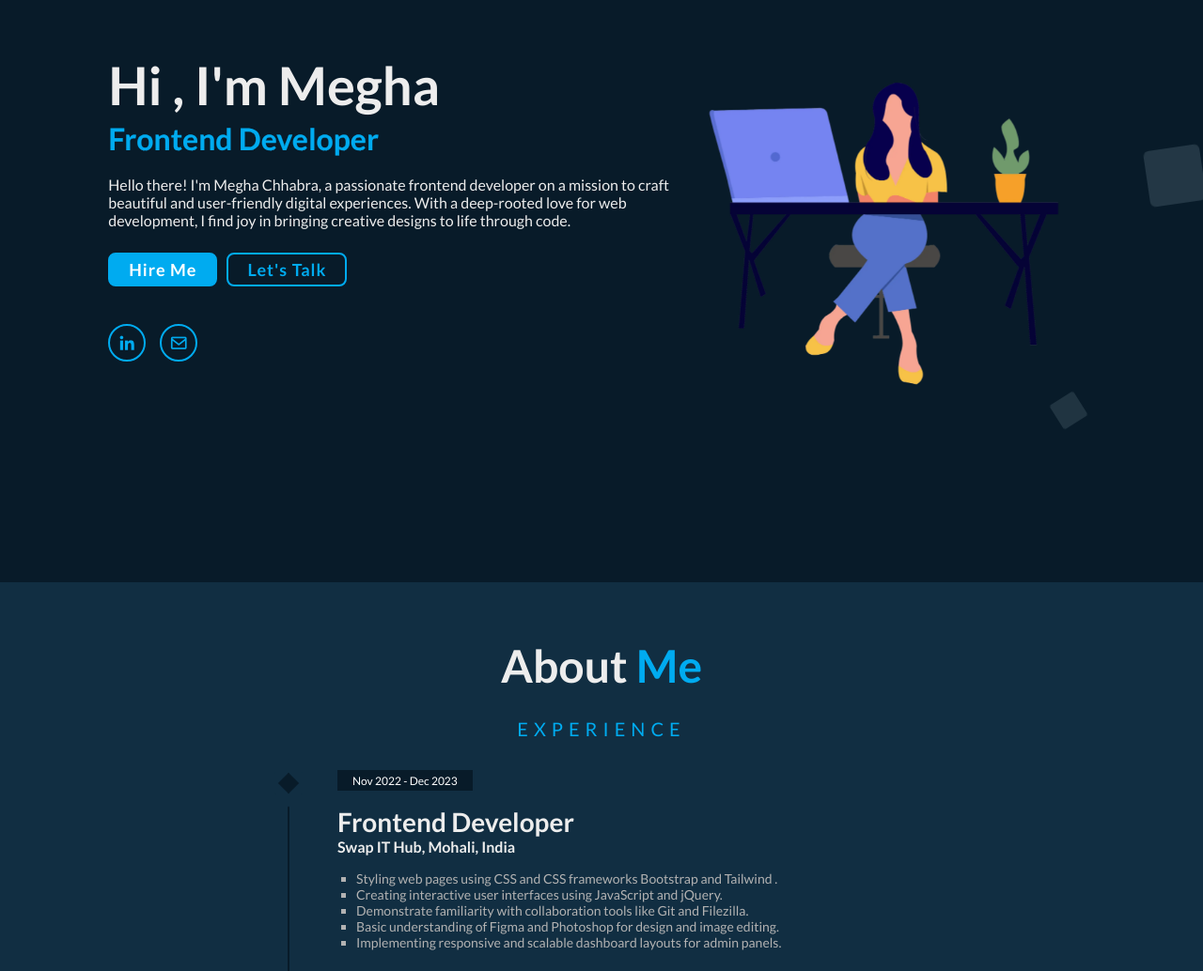
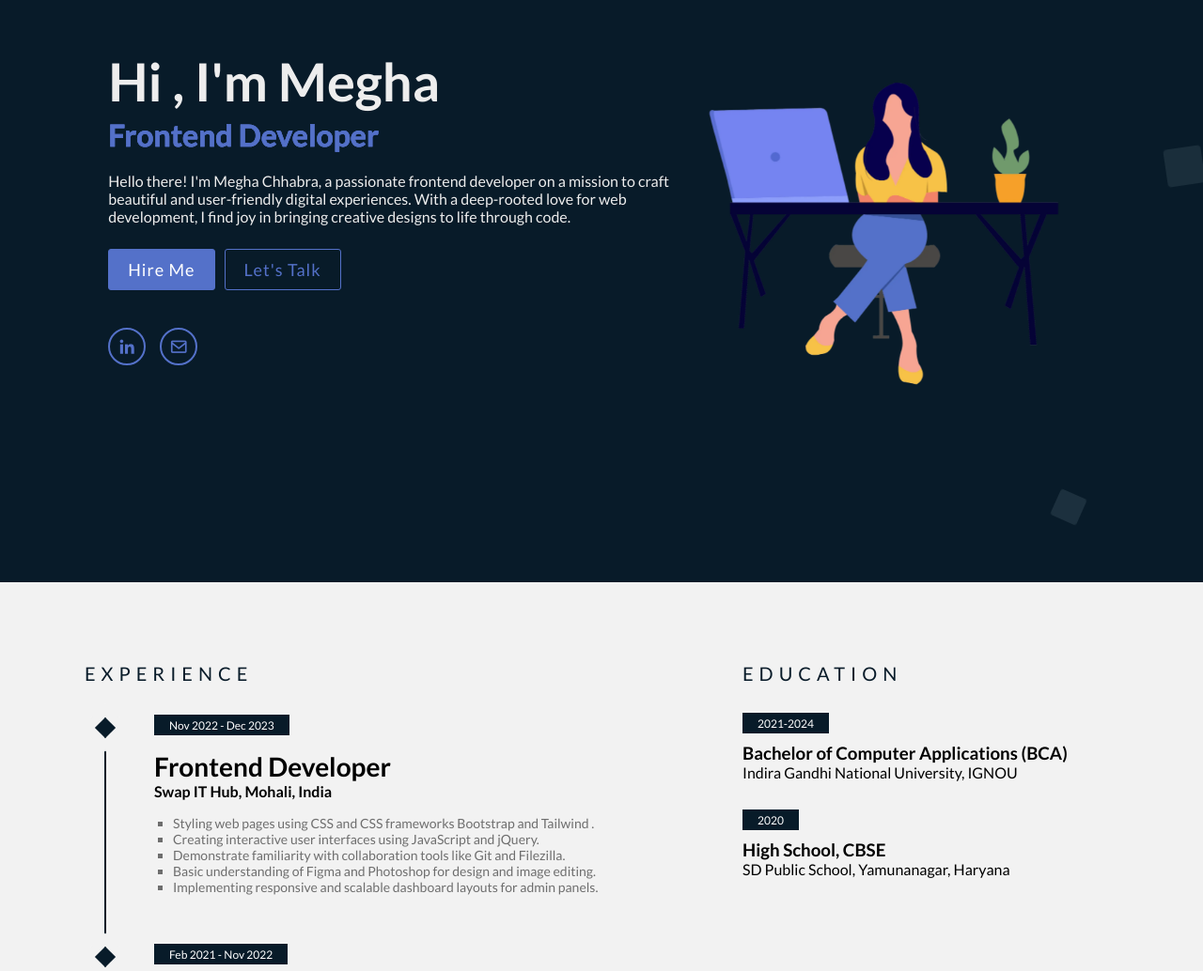
Before and after one commit to megha8191/Portfolio, a React app: page / in a window 1280 px wide. Shown: the part 180-1214 px from the top of the page at 94% size. Built offline with nearby package versions, Linux system fonts and the light colour scheme; a web font is replaced by a local one.

Commit message:
updating styles

```diff
--- a/package.json
+++ b/package.json
@@ -13,7 +13,8 @@
   "main": "index.js",
   "scripts": {
     "start": "parcel index.html --open",
-    "test": "echo \"Error: no test specified\" && exit 1"
+    "build": "parcel build --no-minify index.html",
+    "test": "jest"
   },
   "keywords": [],
   "author": "",
--- a/src/components/About.js
+++ b/src/components/About.js
@@ -3,11 +3,11 @@ import myImg from "../assets/megha.jpg"
 
 const About = () => {
   return (
-    <section className="about" id="about">
+    <section className="about white-section" id="about">
       <div className='container'>
         <div className='about-row '>
           <div>
-            <h2 className="heading" style={{ marginBottom: "2px" }}>About <span>Me</span></h2>
+            {/* <h2 className="heading" style={{ marginBottom: "2px" }}>About <span>Me</span></h2> */}
 
           </div>
           {/* <div className="about-img">
--- a/style.css
+++ b/style.css
@@ -16,7 +16,7 @@
     --bg-color: #081b29;
     --second-bg-color: #112e42;
     --text-color: #ededed;
-    --main-color: #00abf0;
+    --main-color: #5471c9;
 }
 
 html {
@@ -58,7 +58,7 @@ section {
     left: 0;
     top: 0;
     width: 100%;
-    padding: 2rem;
+    padding: 15px 2rem;
     background: var(--bg-color);
     display: flex;
     justify-content: center;
@@ -98,8 +98,11 @@ section {
     display: flex;
     align-items: center;
     min-height: 100vh;
+    max-width: 1400px;
+    margin-left: auto;
+    margin-right: auto;
     justify-content: space-between;
-    padding: 40px 9%;
+    padding: 60px 9%;
     position: relative;
     overflow: hidden;
 }
@@ -127,7 +130,7 @@ section {
     font-size: 3.2rem;
     font-weight: 700;
     color: transparent;
-    -webkit-text-stroke: .1px var(--main-color);
+    -webkit-text-stroke: .6px var(--main-color);
     background-image: linear-gradient(var(--main-color), var(--main-color));
     background-repeat: no-repeat;
     -webkit-background-clip: text;
@@ -161,15 +164,15 @@ section {
     overflow: hidden;
     transition: .5s;
     display: inline-block;
-    padding: 5px 20px;
-    font-size: 1.8rem;
+    padding: 10px 20px;
+    font-size:18px;
     letter-spacing: .1rem;
-    font-weight: 600;
+    font-weight: 500;
     background: var(--main-color);
     position: relative;
     color: #fff;
-    border-radius: 8px;
-    border: .2rem solid var(--main-color);
+    border-radius: 3px;
+    border: 1px solid var(--main-color);
 }
 
 .btn::before {
@@ -199,7 +202,7 @@ section {
 }
 
 .btn:nth-child(2):hover {
-    color: var(--bg-color);
+    color: #fff;
 }
 
 .btn-box .btn:nth-child(2)::before {
@@ -258,8 +261,11 @@ section {
 }
 
 .about {
-    /* background: linear-gradient(180deg, var(--second-bg-color), var(--bg-color)); */
-    background-color: var(--second-bg-color);
+    background-color:#f2f2f2;
+}
+.white-section ,
+.white-section .heading{
+    color:#000;
 }
 
 .about-row {
@@ -354,8 +360,8 @@ section {
 
 .circles li:nth-child(1) {
     right: 0;
-    width: 60px;
-    height: 60px;
+    width: 40px;
+    height: 40px;
     top: 60%;
     animation-delay: 0s;
 }
@@ -366,31 +372,32 @@ section {
     height: 30px;
     top: 100%;
     animation-delay: 2s;
-    animation-duration: 12s;
+    animation-duration:19;
 }
 
 .circles li:nth-child(3) {
     left: 30px;
     top: 00%;
-    width: 20px;
+    width: 14px;
     animation: animate-circle2 30s linear infinite;
-    height: 20px;
+    height: 14px;
     animation-delay: 0s;
 }
 
 /* Styling */
 .timeline {
-    margin: 30px auto 0;
+    margin: 30px auto 0 -10px;
     position: relative;
     max-width: 730px;
     list-style: none;
 }
 .timeline-row{
-
+    display: grid;
+    grid-template-columns: 1fr 400px;
 }
 .education-timeline{
-    max-width: 660px;
     margin-bottom: 30px;
+    margin-left: 0;
 }
 .education-timeline::before{
     display: none;
@@ -407,12 +414,12 @@ section {
 }
 
 .title{
-    color: var(--main-color);
+    color: var(--bg-color);
     text-transform: uppercase;
     font-weight: 500;
     letter-spacing: 6px;
     font-size: 20px;
-    text-align: center;
+    text-align: left;
     margin-top:25px;
 
 }
@@ -433,11 +440,11 @@ section {
 
 .timeline-event:hover .timeline-event-icon {
     transform: rotate(-45deg);
-    background-color: #a83279;
+    background-color: var(--main-color);
 }
 
 .timeline-event:hover .timeline-event-thumbnail {
-    box-shadow: inset 640px 0 0 0 #a83279;
+    box-shadow: inset 640px 0 0 0 var(--main-color);
 }
 
 .timeline-event-copy {
@@ -446,6 +453,7 @@ section {
     top: -30px;
     left: 64px;
     max-width: calc(100% - 70px);
+    margin-bottom: 10px;
 }
 
 .timeline-event-copy h3 {
@@ -469,7 +477,7 @@ section {
     transition: transform 0.2s ease-in;
     transform: rotate(45deg);
     background-color: var(--bg-color);
-    outline: 10px solid var(--second-bg-color);
+    outline: 10px solid #f2f2f2;
     display: block;
     margin: 8px 8px 8px -8px;
     position: absolute;
@@ -490,7 +498,7 @@ section {
     padding: 4px 16px 3.2px 16px;
 }
 .timeline-event li {
-    color: #b2b2b2;
+    color: #6e6e6e;
     margin-left: 20px;
     font-size: 14px;
     list-style: square;
@@ -689,7 +697,7 @@ section {
 
     0% {
         transform: translateY(0) rotate(0deg);
-        opacity: 0.3;
+        opacity: 0.2;
     }
 
     100% {
```
Also changed, not shown: 1 other file.
